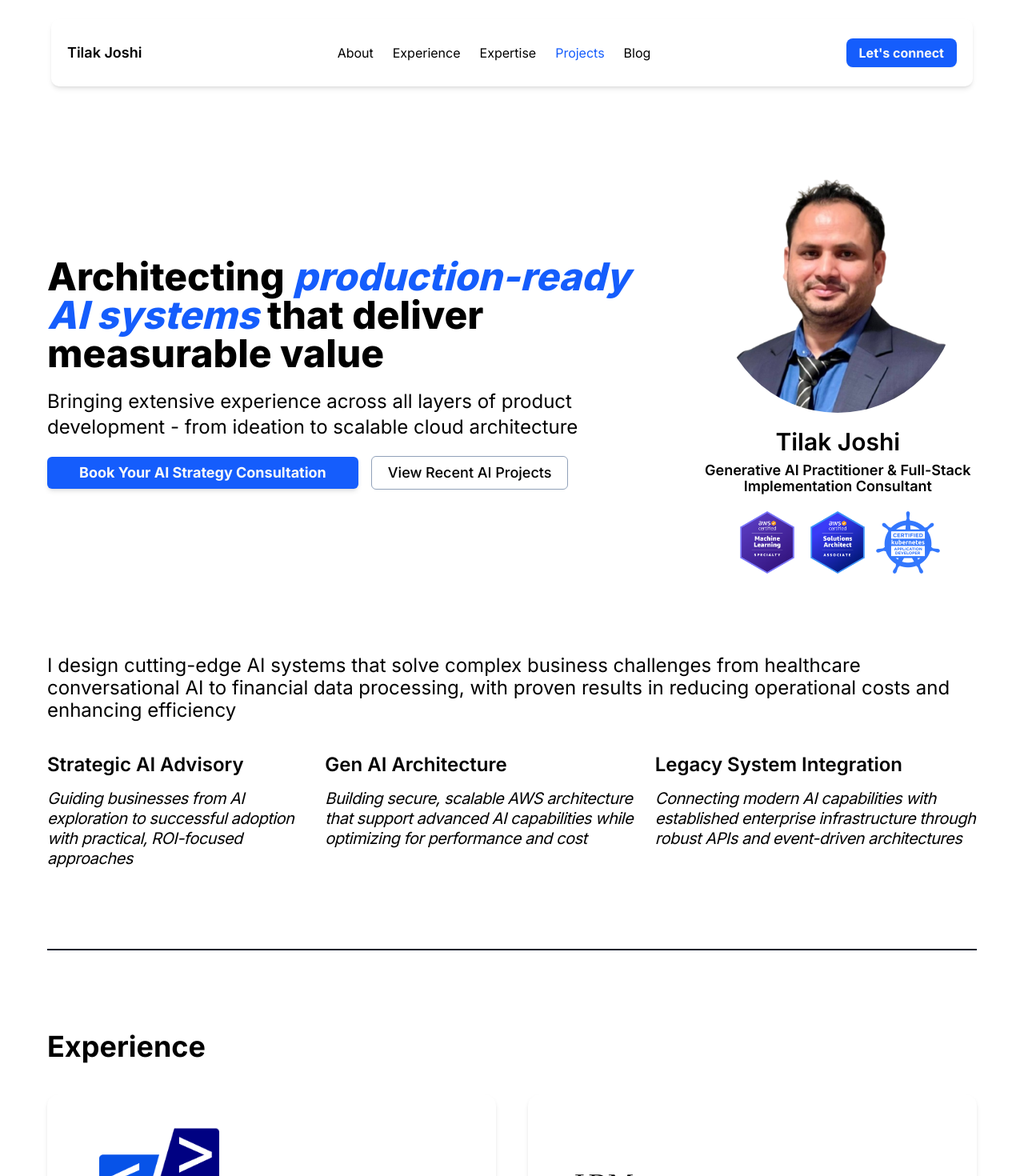
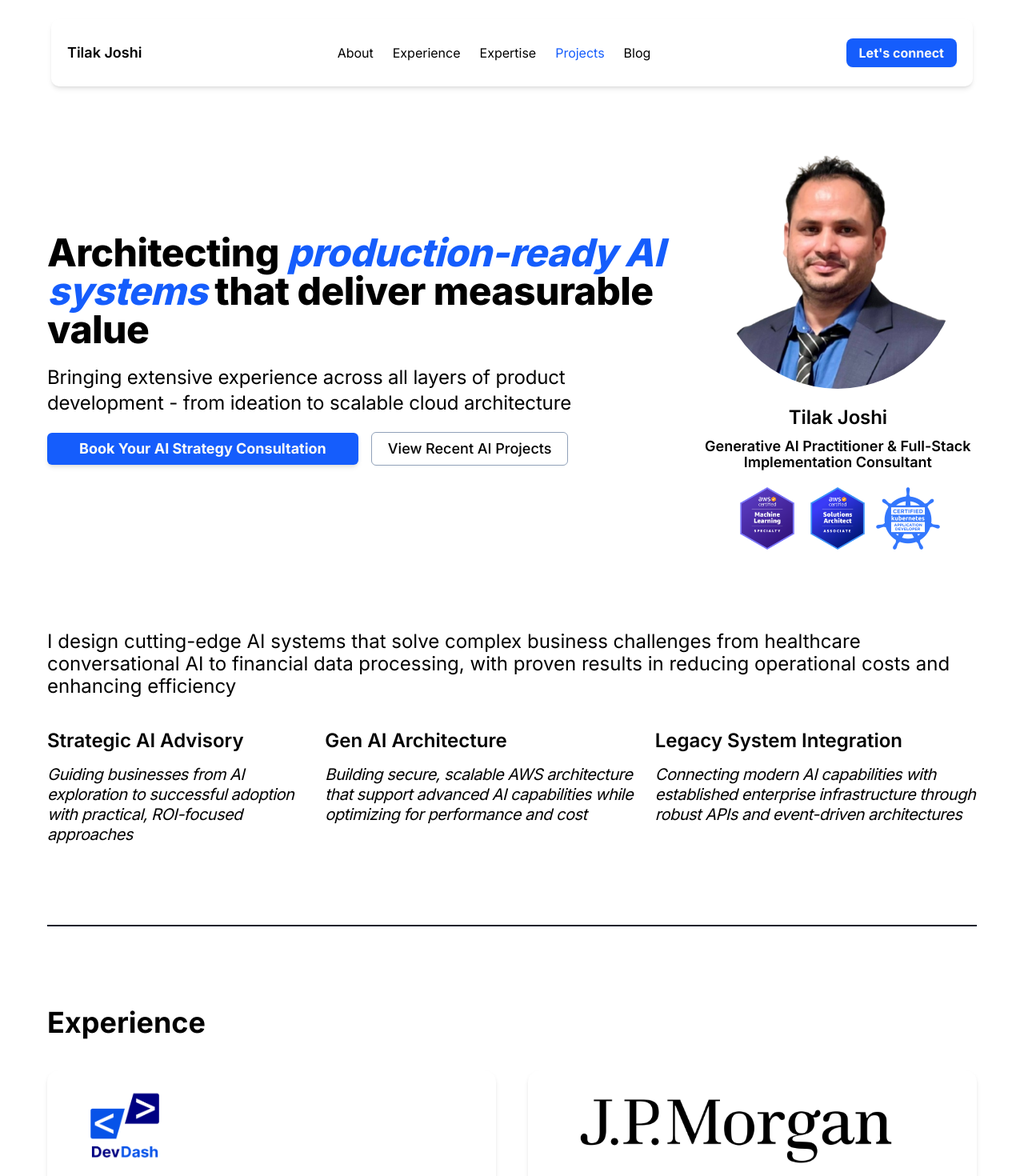
Before and after one commit to tilakmhn/tilak-website, a Next.js app: page / in a window 1280 px wide. Shown: the top 1470 px of the page at 80% size. Built offline with nearby package versions, Linux system fonts and the light colour scheme.

Commit message:
fix: Add cal calendar and make scroll smooth in home page

```diff
--- a/src/app/blog/[slug]/page.tsx
+++ b/src/app/blog/[slug]/page.tsx
@@ -48,7 +48,7 @@ export default async function BlogPost({ params }: BlogPostProps) {
         <div className="mb-6">
           <Link
             href="/blog"
-            className="bg-gray-100 rounded-md max-w-fit py-2 px-3 text-sm"
+            className="bg-gray-100 rounded-md max-w-fit py-2 px-3 text-sm hover:text-white hover:bg-primary  transition-colors"
           >
             <MoveLeftIcon className="w-6 h-6 inline-block mr-2" />
             Back to Blog
--- a/src/app/globals.css
+++ b/src/app/globals.css
@@ -87,6 +87,29 @@
   --sidebar-accent-foreground: oklch(0.205 0 0);
   --sidebar-border: oklch(0.922 0 0);
   --sidebar-ring: oklch(0.708 0 0);
+  --scroll-behavior: smooth;
+}
+
+html {
+  scroll-behavior: var(--scroll-behavior);
+}
+
+/* Custom scrollbar styling */
+::-webkit-scrollbar {
+  width: 8px;
+}
+
+::-webkit-scrollbar-track {
+  background: #f1f1f1;
+}
+
+::-webkit-scrollbar-thumb {
+  background: #888;
+  border-radius: 4px;
+}
+
+::-webkit-scrollbar-thumb:hover {
+  background: #555;
 }
 
 .dark {
@@ -178,7 +201,7 @@
 }
 
 .heading-1 {
-  @apply text-3xl mobile:text-4xl tablet:text-5xl leading-12 tracking-[-1.2%];
+  @apply text-4xl mobile:text-[40px] tablet:text-5xl leading-12 tracking-[-0.012em];
 }
 
 .heading-2 {
@@ -186,7 +209,7 @@
 }
 
 .heading-3 {
-  @apply text-xl mobile:text-2xl tablet:text-3xl leading-8 tracking-[-0.5%];
+  @apply text-xl mobile:text-[22px] tablet:text-2xl leading-8 tracking-[-0.006em];
 }
 
 .heading-4 {
--- a/src/app/layout.tsx
+++ b/src/app/layout.tsx
@@ -21,11 +21,11 @@ export default function RootLayout({
 }>) {
   return (
     <html lang="en" data-lt-installed="true">
-      <body className={`${inter.className} scroll-smooth`}>
+      <body className={`${inter.className}`}>
         <div className="flex flex-col gap-8" id="container">
           <Navbar />
 
-          <main className="mt-[calc(var(--nav-height)+100px)] mx-auto w-[calc(100%-24px)] mobile:[calc(100%-48px)] tablet:max-w-[calc(var(--container-6xl)+10px)] flex flex-col gap-6 tablet:gap-8">
+          <main className="mt-[calc(var(--nav-height)+70px)] mx-auto w-[calc(100%-24px)] mobile:[calc(100%-48px)] tablet:max-w-[calc(var(--container-6xl)+10px)] flex flex-col gap-6 tablet:gap-8">
             {children}
           </main>
 
--- a/src/components/about/hero-headline.tsx
+++ b/src/components/about/hero-headline.tsx
@@ -3,14 +3,12 @@ import React from "react";
 const HeroHeadline = () => {
   return (
     <div className="flex flex-col gap-5">
-      <h1 className="text-5xl leading-12 tracking-[-1.2%] font-extrabold tablet:text-left">
-        Architecting {" "}
-        <span className="italic text-primary">
-          production-ready AI systems
-        </span>{" "}
-        that deliver measurable value
-      </h1>
-      <h2 className="text-2xl leading-8 tracking-[-0.6%]">
+      <h1 className="heading-1 font-extrabold text-center tablet:text-left">
+      Architecting{' '}
+      <span className="text-primary italic">production-ready AI systems</span> {' '}
+      that deliver measurable value
+    </h1>
+      <h2 className="text-2xl leading-8 tracking-[-0.006em] text-center tablet:text-left">
       Bringing extensive experience across all layers of product development - from ideation to scalable cloud architecture
       </h2>
     </div>
--- a/src/components/contact/meeting-details.tsx
+++ b/src/components/contact/meeting-details.tsx
@@ -3,19 +3,6 @@
 import React, { useEffect } from "react";
 
 import Cal, { getCalApi } from "@calcom/embed-react";
-
-const GoogleCalendar = () => {
-  return (
-    <div className="w-full h-[600px] max-w-[800px] mx-auto">
-      <iframe
-        src="https://calendar.google.com/calendar/embed?height=600&wkst=1&ctz=Asia%2FKathmandu&showPrint=0&showTabs=0&src=Y182Njk3NTQ5YmFjNGMxNGViZDQzMjNkYWZiN2I3NGIwNzI0MDFiNDM1NmZjNjAwNmJjZDgyOTMzOGVlNjU1YWE5QGdyb3VwLmNhbGVuZGFyLmdvb2dsZS5jb20&color=%2155dfc"
-        className="w-full h-full border border-[#777]"
-        frameBorder="0"
-        scrolling="no"
-      />
-    </div>
-  );
-};
 
 const CalCalendar = () => {
   useEffect(() => {
@@ -37,42 +24,13 @@ const CalCalendar = () => {
       namespace="30min"
       calLink="gopal-khadka-k8a1hp/30min"
       style={{ width: "100%", height: "100%", overflow: "scroll" }}
-      config={{ layout: "month_view", theme: "light" }}
+      config={{ layout: "month_view", theme: "auto" }}
     />
   );
 };
 
-const MeetingCalendar = () => {
-  useEffect(() => {
-    const script = document.createElement("script");
-    script.src =
-      "https://static.hsappstatic.net/MeetingsEmbed/ex/MeetingsEmbedCode.js";
-    script.async = true;
-    document.body.appendChild(script);
-
-    return () => {
-      document.body.removeChild(script);
-    };
-  }, []);
-
-  return (
-    <div className="w-full">
-      <div
-        className="meetings-iframe-container"
-        data-src="https://meetings.hubspot.com/nitesh-pant/discovery-workshop?embed=true"
-      />
-    </div>
-  );
-};
-
 const MeetingDetails = () => {
-  return (
-    <>
-      <MeetingCalendar />
-      <CalCalendar />
-      <GoogleCalendar />
-    </>
-  );
+  return <CalCalendar />;
 };
 
 export default MeetingDetails;
--- a/src/components/experience/index.tsx
+++ b/src/components/experience/index.tsx
@@ -51,13 +51,13 @@ const Experience = () => {
             key={idx}
           >
             <CardHeader className="w-full">
-              <div className="relative p-0 overflow-hidden min-h-[200px]">
+              <div className="relative p-0 overflow-hidden h-[110px] flex items-start">
                 <Image
                   src={data.imageSrc}
                   alt={data.title}
-                  width={200}
-                  height={200}
-                  className="object-contain max-w-fit min-h-[200px]"
+                  width={100}
+                  height={100}
+                  className="object-contain h-full w-auto"
                 />
               </div>
             </CardHeader>
--- a/src/components/navigation-menu/navbar.tsx
+++ b/src/components/navigation-menu/navbar.tsx
@@ -4,7 +4,7 @@ import { Menu, X } from "lucide-react";
 import Link from "next/link";
 import { useActiveSection } from "@/hooks/use-active-section";
 import { useState } from "react";
-import { cn } from "@/lib/utils";
+import { cn ,scrollToSection} from "@/lib/utils";
 
 const navItems = [
   { text: "About", link: "#about" },
@@ -35,6 +35,7 @@ const Navbar = () => {
             <a
               key={item.link}
               href={item.link}
+              onClick={() => scrollToSection(item.link)}
               className={cn(
                 "hover:text-primary transition-colors",
                 activeId === item.link && "text-primary"
--- a/src/lib/utils.ts
+++ b/src/lib/utils.ts
@@ -4,3 +4,32 @@ import { twMerge } from "tailwind-merge";
 export function cn(...inputs: ClassValue[]) {
   return twMerge(clsx(inputs));
 }
+
+export function scrollToSection(sectionId: string) {
+  const element = document.getElementById(sectionId);
+  if (element) {
+    const startPosition = window.scrollY;
+    const targetPosition = element.getBoundingClientRect().top + startPosition;
+    const distance = targetPosition - startPosition;
+    const duration = 1000; // 1 second duration
+    let start: number | null = null;
+
+    function animation(currentTime: number) {
+      if (start === null) start = currentTime;
+      const timeElapsed = currentTime - start;
+      const progress = Math.min(timeElapsed / duration, 1);
+
+      // Easing function for smooth acceleration and deceleration
+      const easeInOutCubic = (t: number) =>
+        t < 0.5 ? 4 * t * t * t : 1 - Math.pow(-2 * t + 2, 3) / 2;
+
+      window.scrollTo(0, startPosition + distance * easeInOutCubic(progress));
+
+      if (timeElapsed < duration) {
+        requestAnimationFrame(animation);
+      }
+    }
+
+    requestAnimationFrame(animation);
+  }
+}
```
